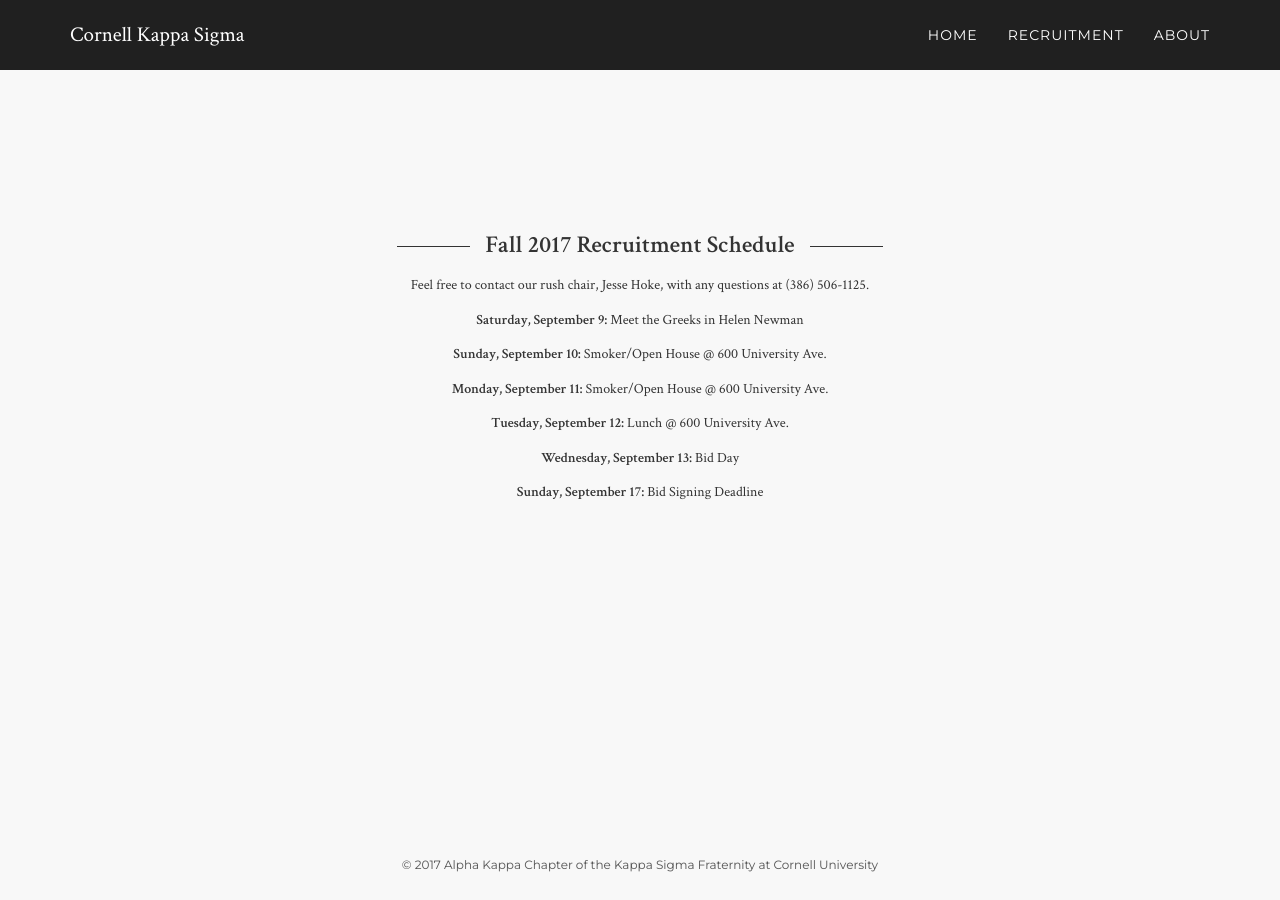
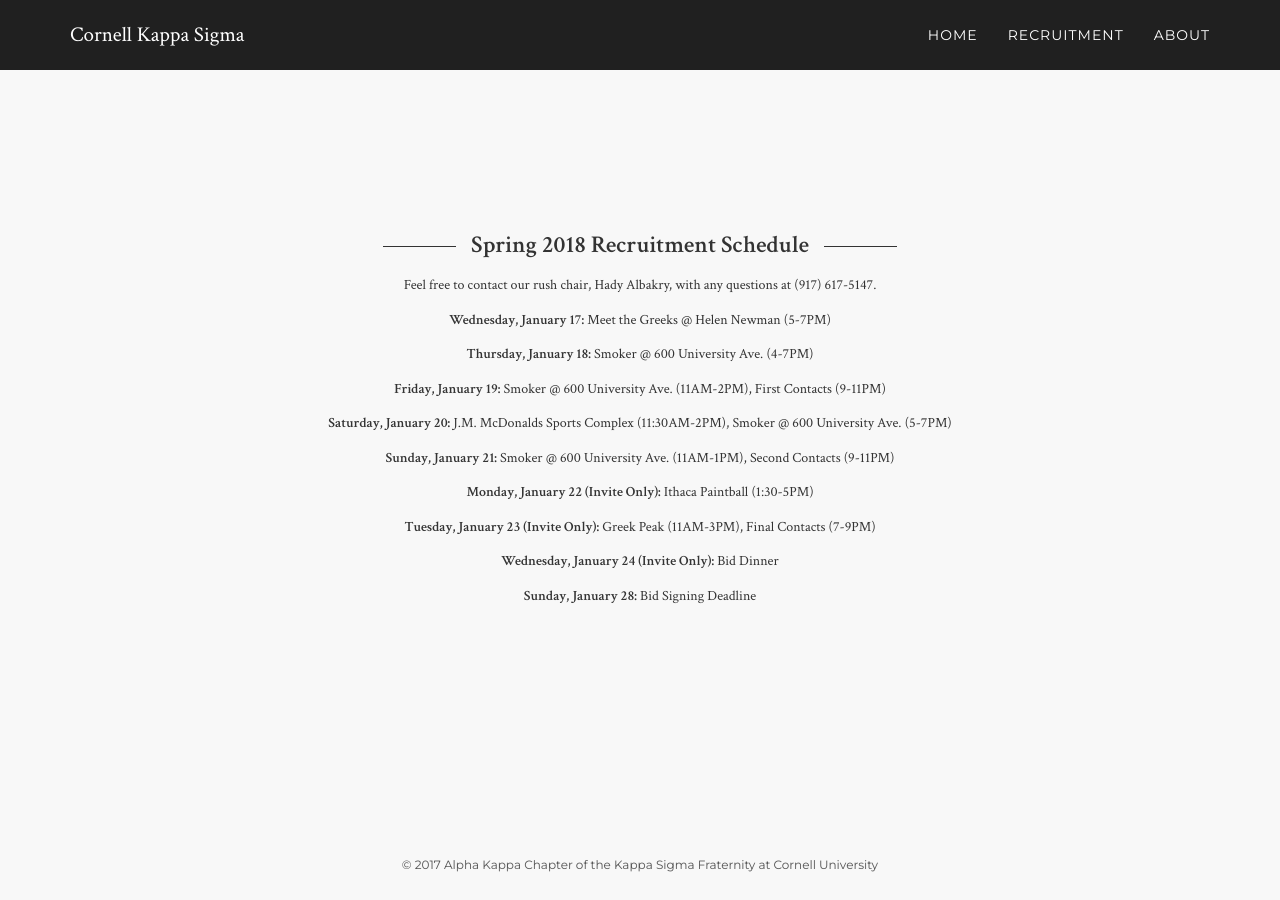
Before and after one commit to pjochillin/cornellkappasigma, a Jekyll site: the page built from recruitment/index.html, in a window 1280 px wide. Built offline with Jekyll 4.4.1, drawn with Linux system fonts in a browser that asks for light colours; nearby versions of some CDN libraries.

Commit message:
Updated with spring 2018 rush

```diff
--- a/recruitment/index.html
+++ b/recruitment/index.html
@@ -5,15 +5,18 @@
 	<div class="spacer"></div>
 	<div id="recruitment">
 		<div class="container">
-			<h3>Fall 2017 Recruitment Schedule</h3>
+			<h3>Spring 2018 Recruitment Schedule</h3>
 			<br>
-			<p>Feel free to contact our rush chair, Jesse Hoke, with any questions at (386) 506-1125.</p>
-			<p><b>Saturday, September 9:</b> Meet the Greeks in Helen Newman</p>
-			<p><b>Sunday, September 10:</b> Smoker/Open House @ 600 University Ave.</p>
-			<p><b>Monday, September 11:</b> Smoker/Open House @ 600 University Ave.</p>
-			<p><b>Tuesday, September 12:</b> Lunch @ 600 University Ave.</p>
-			<p><b>Wednesday, September 13:</b> Bid Day</p>
-			<p><b>Sunday, September 17:</b> Bid Signing Deadline</p>
+			<p>Feel free to contact our rush chair, Hady Albakry, with any questions at (917) 617-5147.</p>
+			<p><b>Wednesday, January 17:</b> Meet the Greeks @ Helen Newman (5-7PM)</p>
+			<p><b>Thursday, January 18:</b> Smoker @ 600 University Ave. (4-7PM)</p>
+			<p><b>Friday, January 19:</b> Smoker @ 600 University Ave. (11AM-2PM), First Contacts (9-11PM)</p>
+			<p><b>Saturday, January 20:</b> J.M. McDonalds Sports Complex (11:30AM-2PM), Smoker @ 600 University Ave. (5-7PM)</p>
+			<p><b>Sunday, January 21:</b> Smoker @ 600 University Ave. (11AM-1PM), Second Contacts (9-11PM)</p>
+			<p><b>Monday, January 22 (Invite Only):</b> Ithaca Paintball (1:30-5PM)</p>
+			<p><b>Tuesday, January 23 (Invite Only):</b> Greek Peak (11AM-3PM), Final Contacts (7-9PM)</p>
+			<p><b>Wednesday, January 24 (Invite Only):</b> Bid Dinner</p>
+			<p><b>Sunday, January 28:</b> Bid Signing Deadline</p>
 		</div>
 	</div>
 
```
